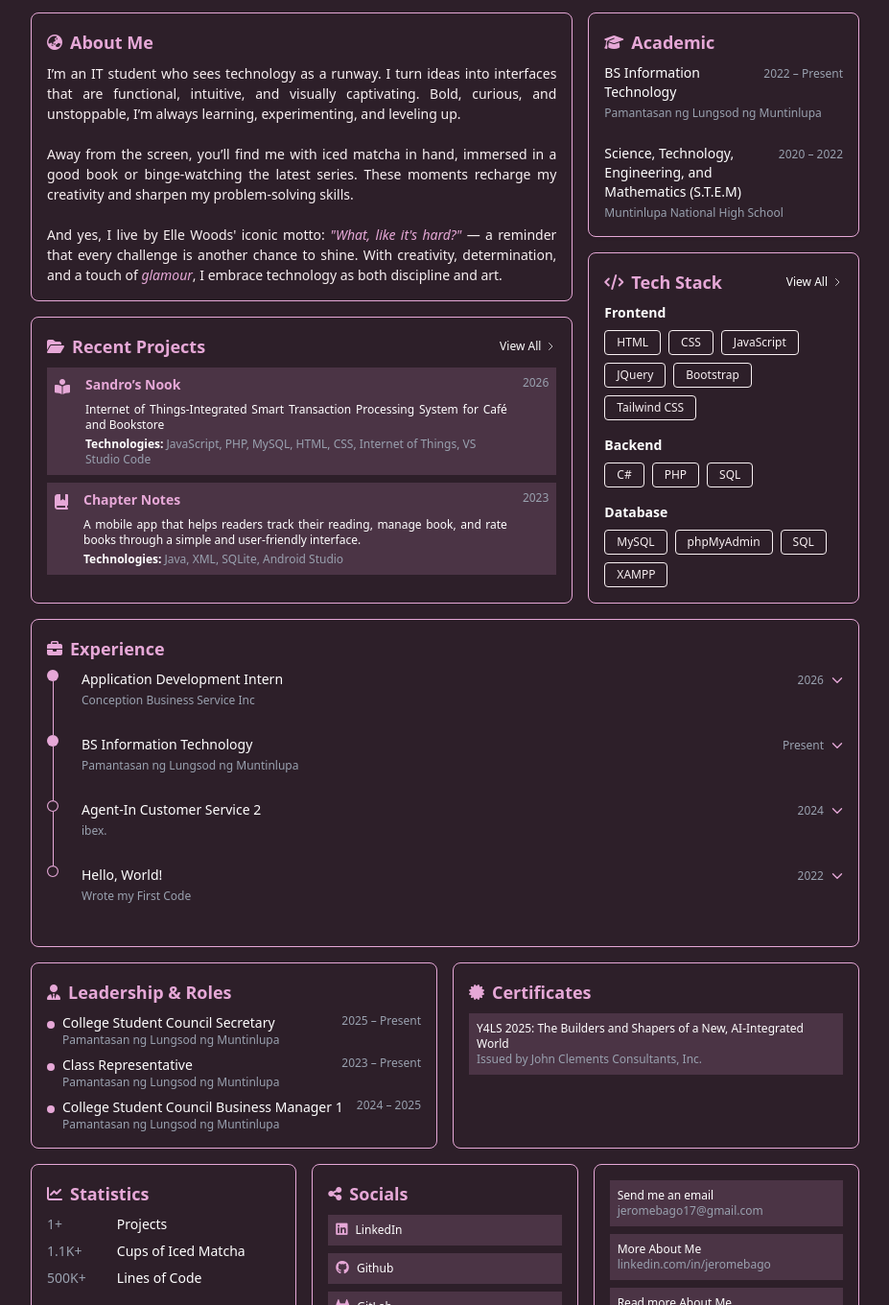
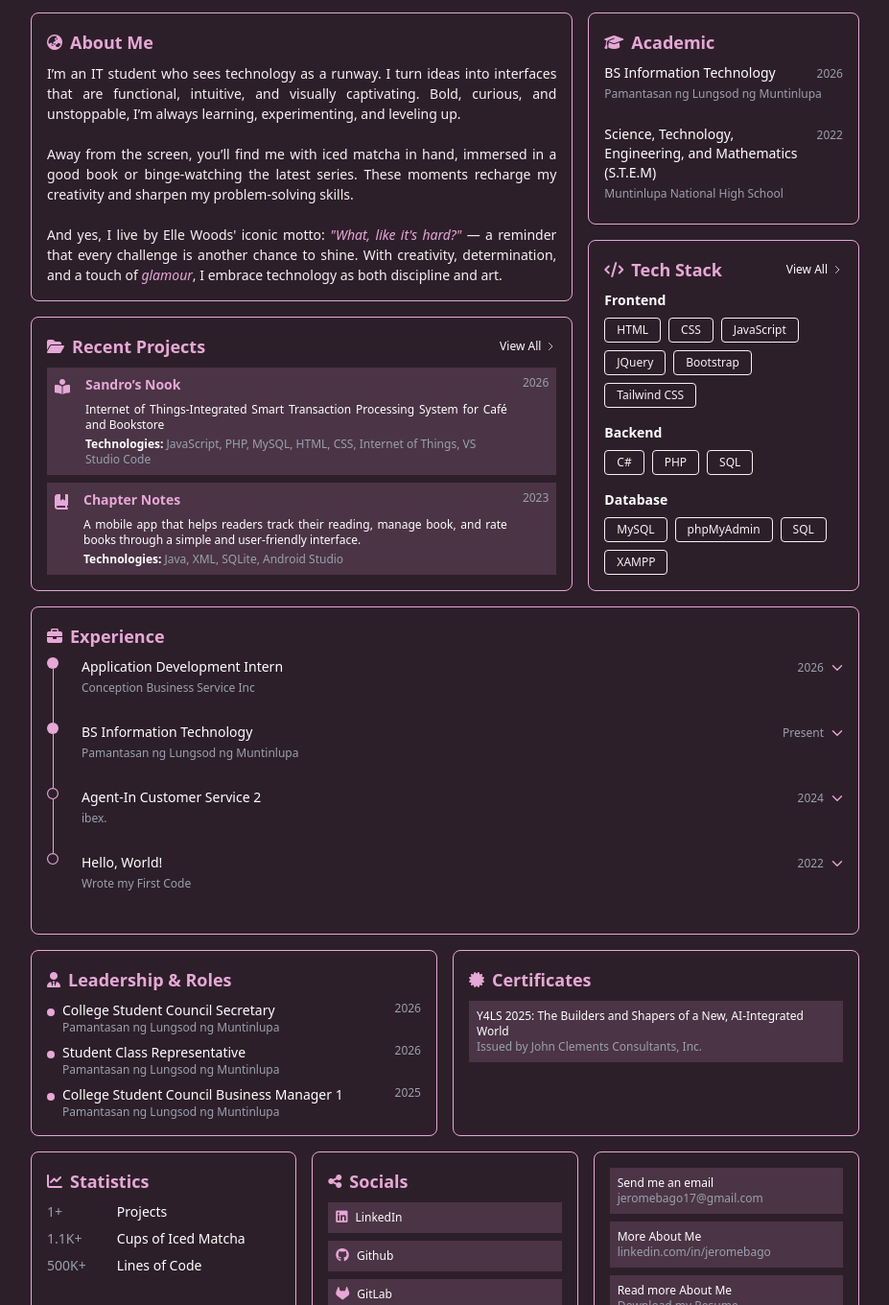
Before and after one commit to seasunreo/xoxo.reo, a website: page src/index.html in a window 1280 px wide. Shown: the part 243-1603 px from the top of the page at 96% size, without its empty margins (176-1103 px from the left). Drawn offline with Linux system fonts and the light colour scheme; a web font is replaced by a local one.

Commit message:
Year End Modification

```diff
--- a/src/index.html
+++ b/src/index.html
@@ -170,7 +170,7 @@
                             <!-- Title + Year -->
                             <div class="flex justify-between items-baseline">
                                 <p class="text-sm text-white font-medium">BS Information Technology</p>
-                                <span class="text-xs text-gray-400 whitespace-nowrap">2022 – Present</span>
+                                <span class="text-xs text-gray-400 whitespace-nowrap">2026</span>
                             </div>
 
                             <p class="mt-1 text-gray-400 text-xs mt-1">Pamantasan ng Lungsod ng Muntinlupa</p>
@@ -180,8 +180,8 @@
                         <div>
                             <!-- Title + Year -->
                             <div class="flex justify-between items-baseline">
-                                <p class="text-sm text-white font-medium">Science, Technology, Engineering, and Mathematics (S.T.E.M)</p>
-                                <span class="text-xs text-gray-400 whitespace-nowrap">2020 – 2022</span>
+                                <p class="text-sm text-white font-medium">Science, Technology, <br>Engineering, and Mathematics (S.T.E.M)</p>
+                                <span class="text-xs text-gray-400 whitespace-nowrap">2022</span>
                             </div>
 
                             <p class="mt-1 text-gray-400 text-xs mt-1">Muntinlupa National High School</p>
@@ -243,7 +243,7 @@
                         </div>
                     </div>
 
-                    <span class="text-xs text-gray-400 whitespace-nowrap">2025 – Present</span>
+                    <span class="text-xs text-gray-400 whitespace-nowrap">2026</span>
                 </li>
 
                 <li class="flex items-start justify-between">
@@ -251,12 +251,12 @@
                         <span class="w-2 h-2 bg-[rgb(230,168,215)] rounded-full mt-2"></span>
 
                         <div class="flex flex-col">
-                            <span class="text-sm text-white font-medium">Class Representative</span>
+                            <span class="text-sm text-white font-medium">Student Class Representative</span>
                             <span class="text-xs text-gray-400">Pamantasan ng Lungsod ng Muntinlupa</span>
                         </div>
                     </div>
 
-                    <span class="text-xs text-gray-400 whitespace-nowrap">2023 – Present</span>
+                    <span class="text-xs text-gray-400 whitespace-nowrap">2026</span>
                 </li>
 
                 <li class="flex items-start justify-between">
@@ -269,7 +269,7 @@
                         </div>
                     </div>
 
-                    <span class="text-xs text-gray-400 whitespace-nowrap">2024 – 2025</span>
+                    <span class="text-xs text-gray-400 whitespace-nowrap">2025</span>
                 </li>
 
             </ul>
```
